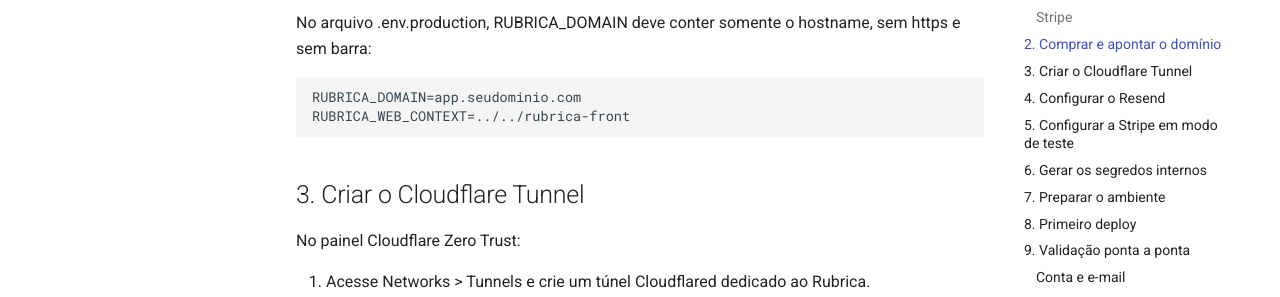
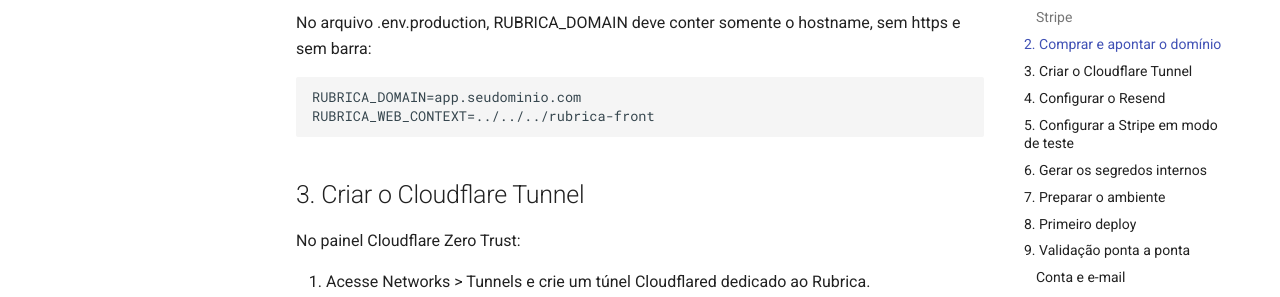
Before and after one commit to MatheusPaivaBrito/rubrica-back, an MkDocs documentation site: the page built from docs/PRODUCTION_MVP_SETUP.md, in a window 1280 px wide and 900 px high, scrolled down 1544 px. Shown: the part 172-469 px from the top of the window. Built offline with MkDocs 1.6.1 and Material for MkDocs 9.7.7, drawn with Linux system fonts in a browser that asks for light colours.

```diff
--- a/docs/PRODUCTION_MVP_SETUP.md
+++ b/docs/PRODUCTION_MVP_SETUP.md
@@ -72,7 +72,7 @@ No arquivo .env.production, RUBRICA_DOMAIN deve conter somente o hostname, sem
 https e sem barra:
 
     RUBRICA_DOMAIN=app.seudominio.com
-    RUBRICA_WEB_CONTEXT=../../rubrica-front
+    RUBRICA_WEB_CONTEXT=../../../rubrica-front
 
 ## 3. Criar o Cloudflare Tunnel
 
```
Also changed, not shown: 2 other files.
